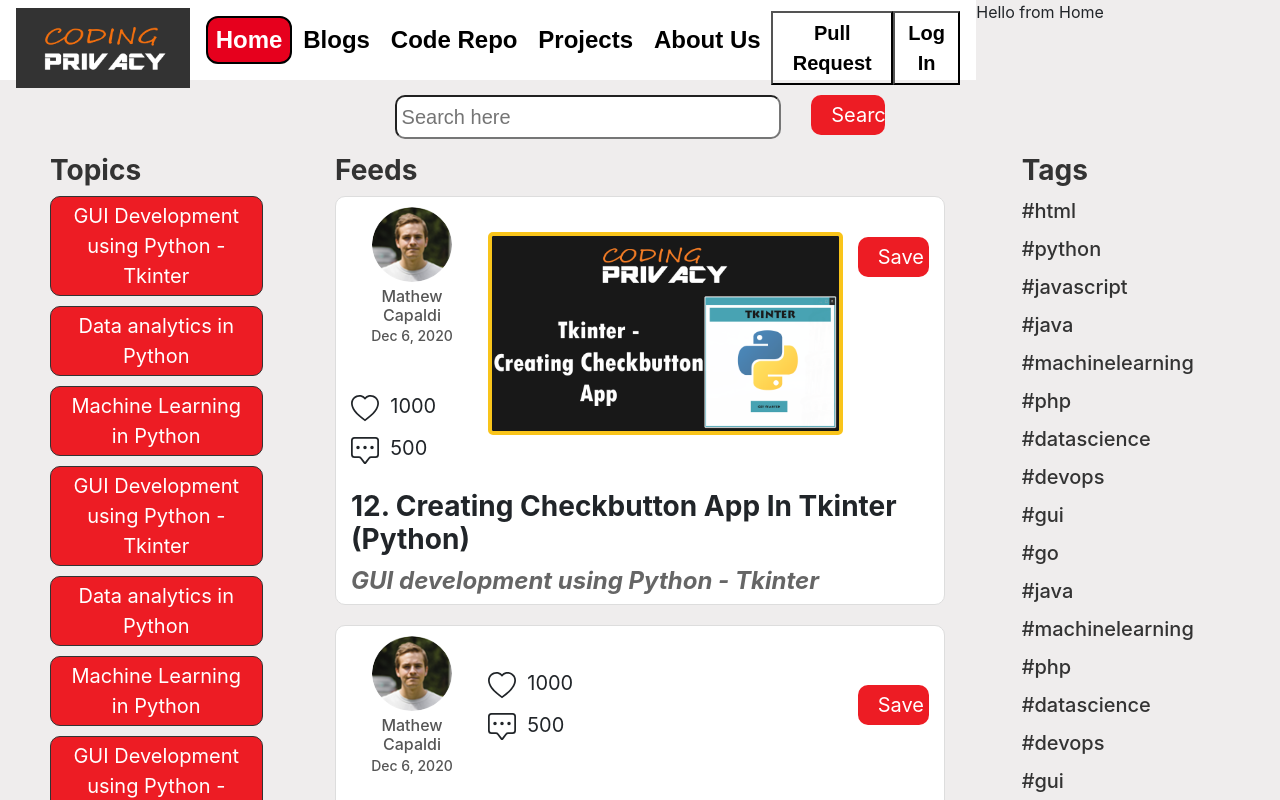
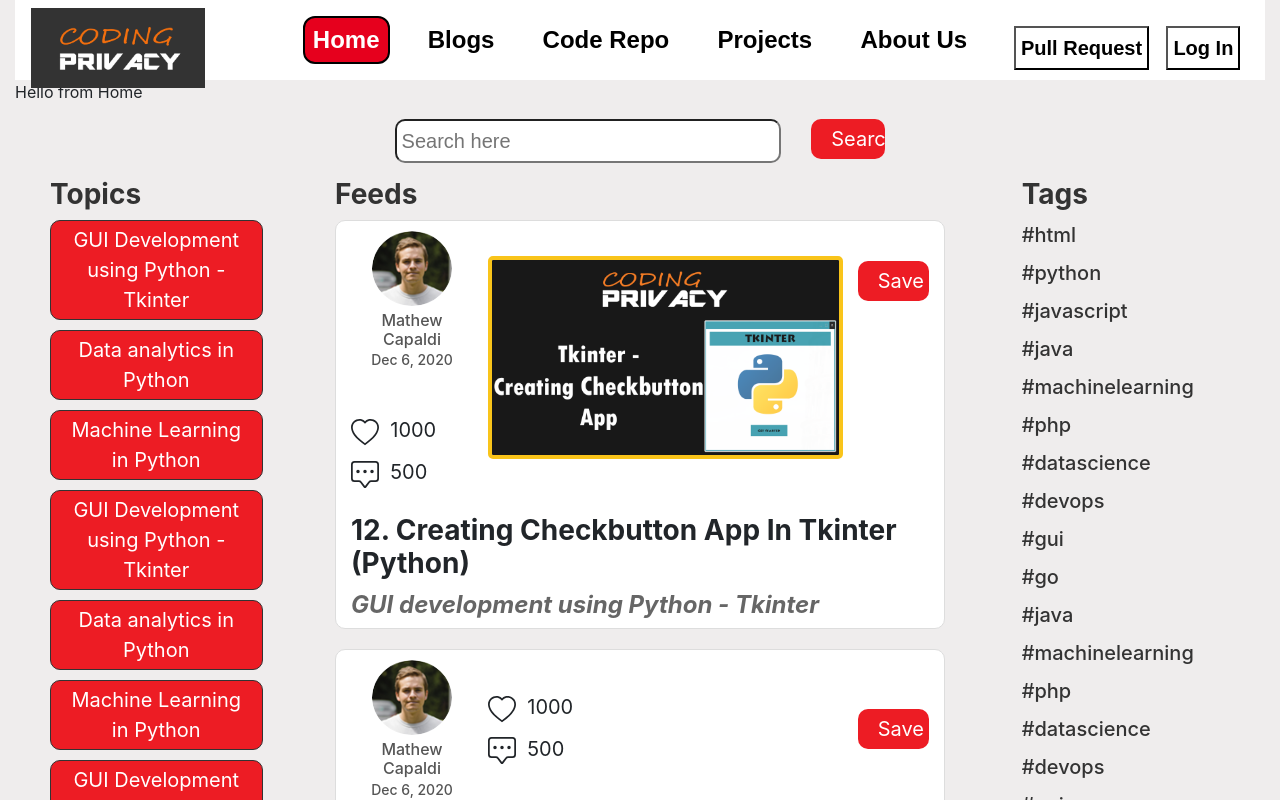
Before and after one commit to codingprivacy/CodingPrivacy-2.0, a React (Create React App) app: page / in a window 1280 px wide. Shown: the top 800 px of the page. Built offline with nearby package versions, Linux system fonts and the light colour scheme.

Commit message:
fixed merging issue

```diff
--- a/src/App.jsx
+++ b/src/App.jsx
@@ -1,12 +1,11 @@
 import './App.scss';
 import { Container, Row, Col } from 'react-bootstrap';
+import { BrowserRouter as Router, Route, Switch } from 'react-router-dom';
 import Feeds from './apps/homepage/components/feeds/Feeds';
 import Tags from './apps/homepage/components/Tags';
 import SearchBar from './apps/homepage/components/SearchBar';
 import Topics from './apps/homepage/components/Topics';
-import { BrowserRouter as Router, Route, Switch } from 'react-router-dom';
 import NavBar from './components/Navbar';
-// import menu from './components/Navbar/MenuList';
 import Home from './components/Home';
 import About from './components/About';
 
@@ -15,16 +14,21 @@ const React = require('react');
 const App = () => (
   <div className="App">
     <Container fluid className="appContainer">
-      <Row>
-        <Router>
+      <Router>
         <NavBar />
         <Switch>
-          {/* { menu.map((item) => <Route exact={item.exact} path={item.path} component={}/>) } */}
+          {/* {
+            menu.map((item) =>
+              <Route
+                exact={item.exact}
+                path={item.path}
+                component={}
+              />
+          ) } */}
           <Route exact path="/" component={Home} />
           <Route path="/about" component={About} />
         </Switch>
       </Router>
-      </Row>
       <Row>
         <SearchBar />
       </Row>
```
Also changed, not shown: package.json (+12 -18 lines).
